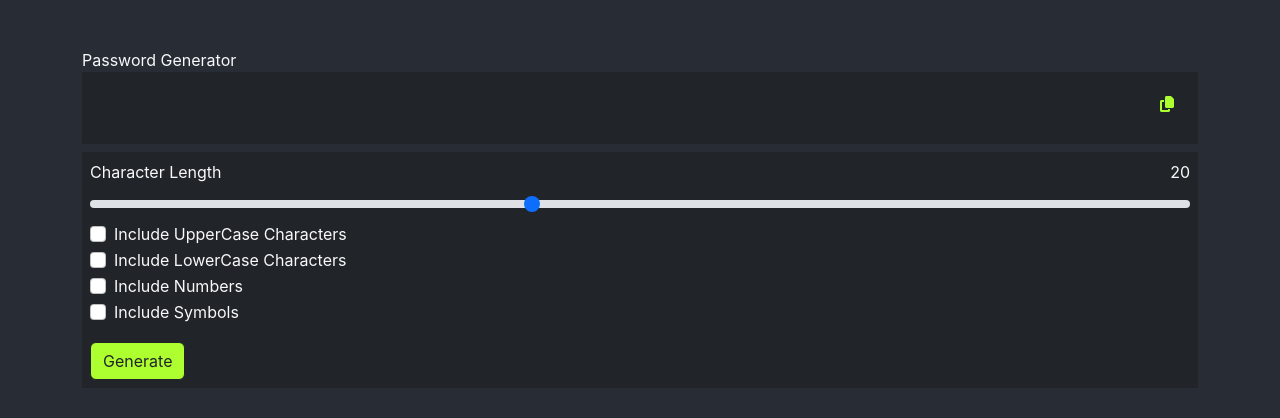
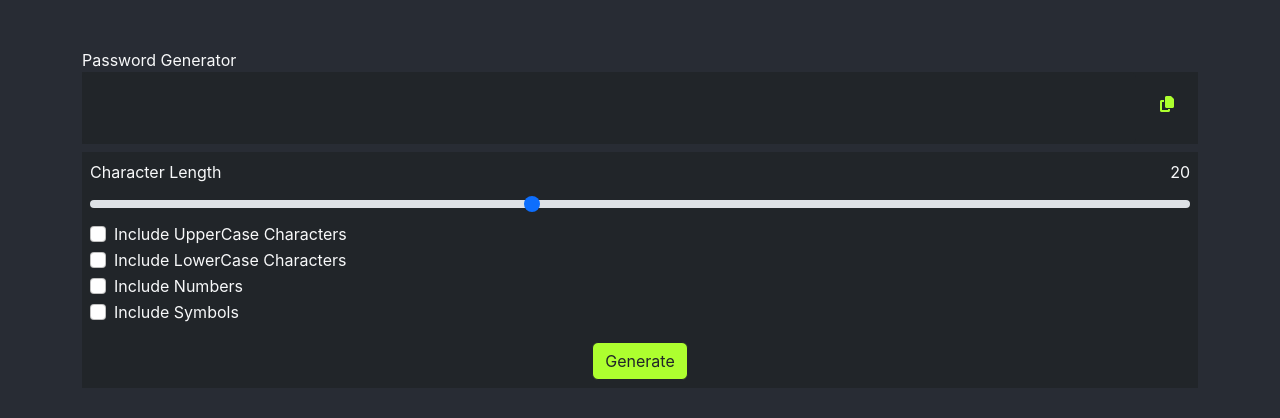
Before and after one commit to rushit163/IEEEtask, a React (Create React App) app in the folder my-app/: page / in a window 1280 px wide. Shown: the top 418 px of the page. Built offline with nearby package versions, Linux system fonts and the light colour scheme.

Commit message:
button centered

```diff
--- a/my-app/src/components/PasswordGenerator.jsx
+++ b/my-app/src/components/PasswordGenerator.jsx
@@ -70,7 +70,7 @@ let PasswordGenerator =()=> {
                         <label className="form-check-label text-light" htmlFor="flexCheckDefault">Include Symbols</label>
                     </div>
                     </div>
-                    <div className="bg-dark p-2">
+                    <div className="d-flex justify-content-center bg-dark p-2">
                     <input type='submit' value="Generate" className="btn btn-outline-dark" id='button'/>
                     </div>
                 </div>
```
